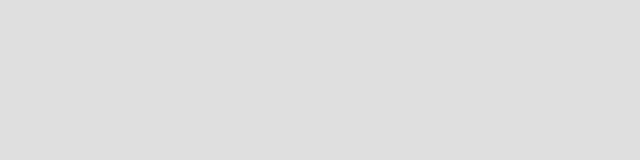
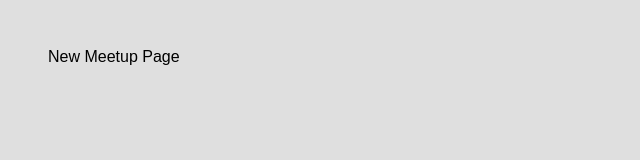
Before and after one commit to Uthaeus/youtube-app, a React (Create React App) app: page /new-meetup in a window 1280 px wide. Shown: the top 160 px of the page, without its empty margins (0-640 px from the left). Built offline with nearby package versions, Linux system fonts and the light colour scheme.

Commit message:
imported routing and set up prelim routing in app.js

```diff
--- a/package.json
+++ b/package.json
@@ -8,6 +8,7 @@
     "@testing-library/user-event": "^13.5.0",
     "react": "^18.2.0",
     "react-dom": "^18.2.0",
+    "react-router-dom": "^6.8.0",
     "react-scripts": "5.0.1",
     "web-vitals": "^2.1.4"
   },
--- a/src/App.js
+++ b/src/App.js
@@ -1,8 +1,24 @@
 import React from "react";
+import { Route, Switch } from "react-router-dom";
+
+import AllMeetupsPage from "./pages/AllMeetups";
+import NewMeetupPage from "./pages/NewMeetup";
+import FavoritesPage from "./pages/Favorites";
 
 function App() {
   return (
     <div>
+      <Switch>
+        <Route path='/' exact>
+          <AllMeetupsPage />
+        </Route>
+        <Route path='/new-meetup'>
+          <NewMeetupPage />
+        </Route>
+        <Route path='/favorites'>
+          <FavoritesPage />
+        </Route>
+      </Switch>
     </div>
   );
 }
--- a/src/index.js
+++ b/src/index.js
@@ -1,10 +1,13 @@
 import React from 'react';
 import ReactDOM from 'react-dom/client';
+import { BrowserRouter } from 'react-router-dom';
 
 import './index.css';
 import App from './App';
 
 const root = ReactDOM.createRoot(document.getElementById('root'));
 root.render(
+  <BrowserRouter>
     <App />
+  </BrowserRouter>
 );
--- /dev/null
+++ b/src/pages/AllMeetups.js
@@ -0,0 +1,9 @@
+
+
+const AllMeetupsPage = () => {
+    return (
+        <div>All Meetups Page</div>
+    );
+};
+
+export default AllMeetupsPage;
--- /dev/null
+++ b/src/pages/Favorites.js
@@ -0,0 +1,9 @@
+
+
+const FavoritesPage = () => {
+    return (
+        <div>Favorites Page</div>
+    );
+};
+
+export default FavoritesPage;
--- /dev/null
+++ b/src/pages/NewMeetup.js
@@ -0,0 +1,9 @@
+
+
+const NewMeetupPage = () => {
+    return (
+        <div>New Meetup Page</div>
+    );
+};
+
+export default NewMeetupPage;
```
Also changed, not shown: 1 other file (tests, documents, lock files or other folders).
